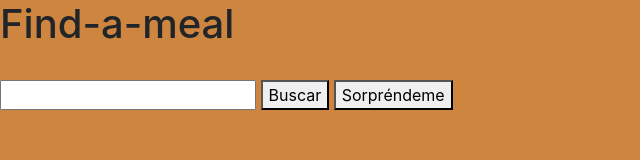
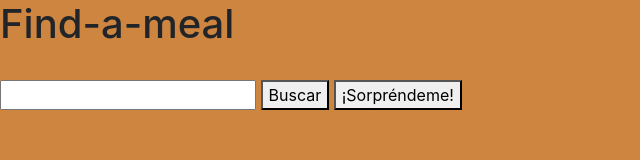
Before and after one commit to wayusei/find-a-meal, a website: page src/index.html in a window 1280 px wide. Shown: the full height of the page, 0-640 px from the left. Drawn offline with nearby package versions, Linux system fonts and the light colour scheme.

Commit message:
Primer commit en copia de mi repositorio

```diff
--- a/src/index.html
+++ b/src/index.html
@@ -14,7 +14,7 @@
     <br>
     <input type="text" name="" id="search-bar" />
     <button>Buscar</button>
-    <button>Sorpréndeme</button>
+    <button>¡Sorpréndeme!</button>
 
 
     <script src="https://code.jquery.com/jquery-3.2.1.slim.min.js" integrity="sha384-KJ3o2DKtIkvYIK3UENzmM7KCkRr/rE9/Qpg6aAZGJwFDMVNA/GpGFF93hXpG5KkN" crossorigin="anonymous"></script>
```
